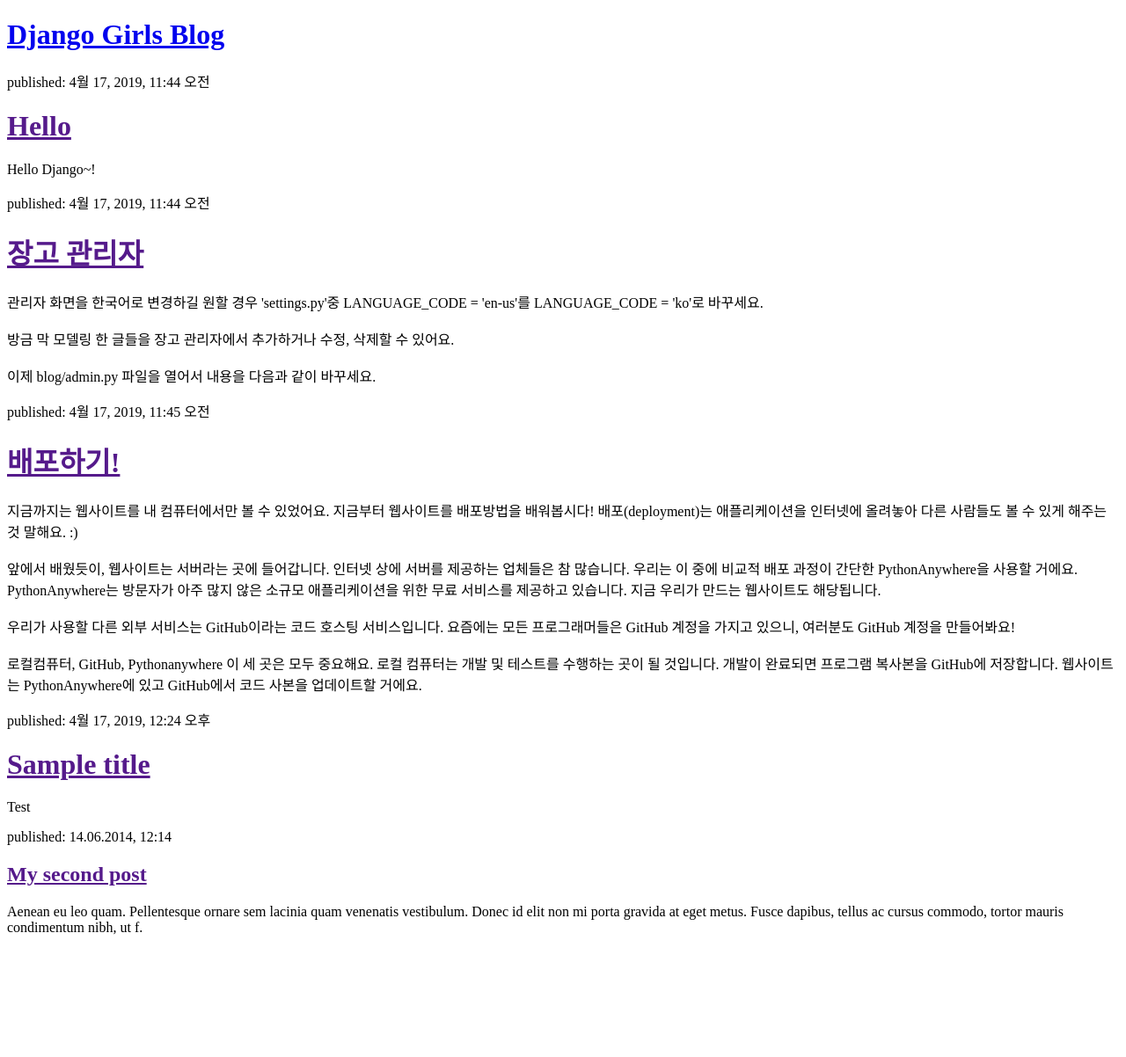
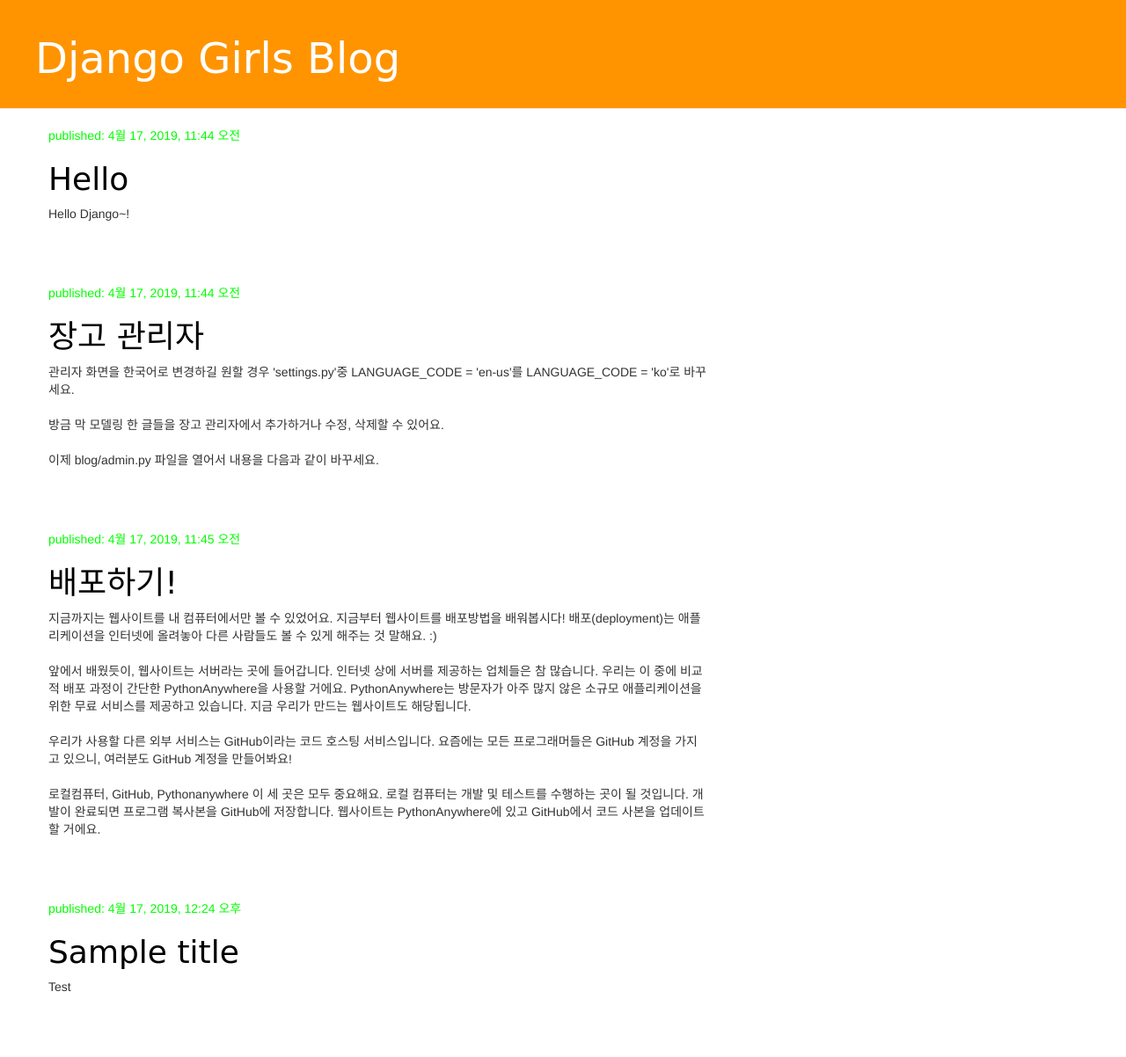
Before and after one commit to parksodam0328/my-first-blog, a Django app: page / in a window 1280 px wide. Shown: the whole page at 88% size. Before the commit the page ends 1063 px from the top, so only its background shows below. Run offline with Django 3.2, Linux system fonts and the light colour scheme; data comes from the database, SQL or seed files in the repository; some libraries are stand-ins or nearby versions.

Commit message:
Add css file

```diff
--- /dev/null
+++ b/blog/static/css/blog.css
@@ -0,0 +1,46 @@
+.page-header {
+    background-color: #ff9400;
+    margin-top: 0;
+    padding: 20px 20px 20px 40px;
+}
+
+.page-header h1, .page-header h1 a, .page-header h1 a:visited, .page-header h1 a:active {
+    color: #ffffff;
+    font-size: 36pt;
+    text-decoration: none;
+}
+
+.content {
+    margin-left: 40px;
+}
+
+h1, h2, h3, h4 {
+    font-family: 'Lobster', cursive;
+}
+
+.date {
+    color: #00ff00;
+}
+
+.save {
+    float: right;
+}
+
+.post-form textarea, .post-form input {
+    width: 100%;
+}
+
+.top-menu, .top-menu:hover, .top-menu:visited {
+    color: #ffffff;
+    float: right;
+    font-size: 26pt;
+    margin-right: 20px;
+}
+
+.post {
+    margin-bottom: 70px;
+}
+
+.post h1 a, .post h1 a:visited {
+    color: #000000;
+}
--- a/blog/templates/blog/post_list.html
+++ b/blog/templates/blog/post_list.html
@@ -1,24 +1,31 @@
 <!DOCTYPE html>
+{% load static %}
 <html>
 <head>
     <title>Django Girls blog</title>
+    <link rel="stylesheet" href="//maxcdn.bootstrapcdn.com/bootstrap/3.2.0/css/bootstrap.min.css">
+    <link rel="stylesheet" href="//maxcdn.bootstrapcdn.com/bootstrap/3.2.0/css/bootstrap-theme.min.css">
+    <link rel="stylesheet" href="{% static 'css/blog.css' %}">
 </head>
 <body>
-        <div>
+<div class="page-header">
     <h1><a href="/">Django Girls Blog</a></h1>
 </div>
+
+<div class="content container">
+    <div class="row">
+        <div class="col-md-8">
             {% for post in posts %}
-        <div>
+            <div class="post">
+                <div class="date">
                     <p>published: {{ post.published_date }}</p>
+                </div>
                 <h1><a href="">{{ post.title }}</a></h1>
                 <p>{{ post.text|linebreaksbr }}</p>
             </div>
             {% endfor %}
-
-        <div>
-            <p>published: 14.06.2014, 12:14</p>
-            <h2><a href="">My second post</a></h2>
-            <p>Aenean eu leo quam. Pellentesque ornare sem lacinia quam venenatis vestibulum. Donec id elit non mi porta gravida at eget metus. Fusce dapibus, tellus ac cursus commodo, tortor mauris condimentum nibh, ut f.</p>
+        </div>
+    </div>
 </div>
 </body>
 </html>
```
Lines whose indentation alone changed are shown as unchanged.
